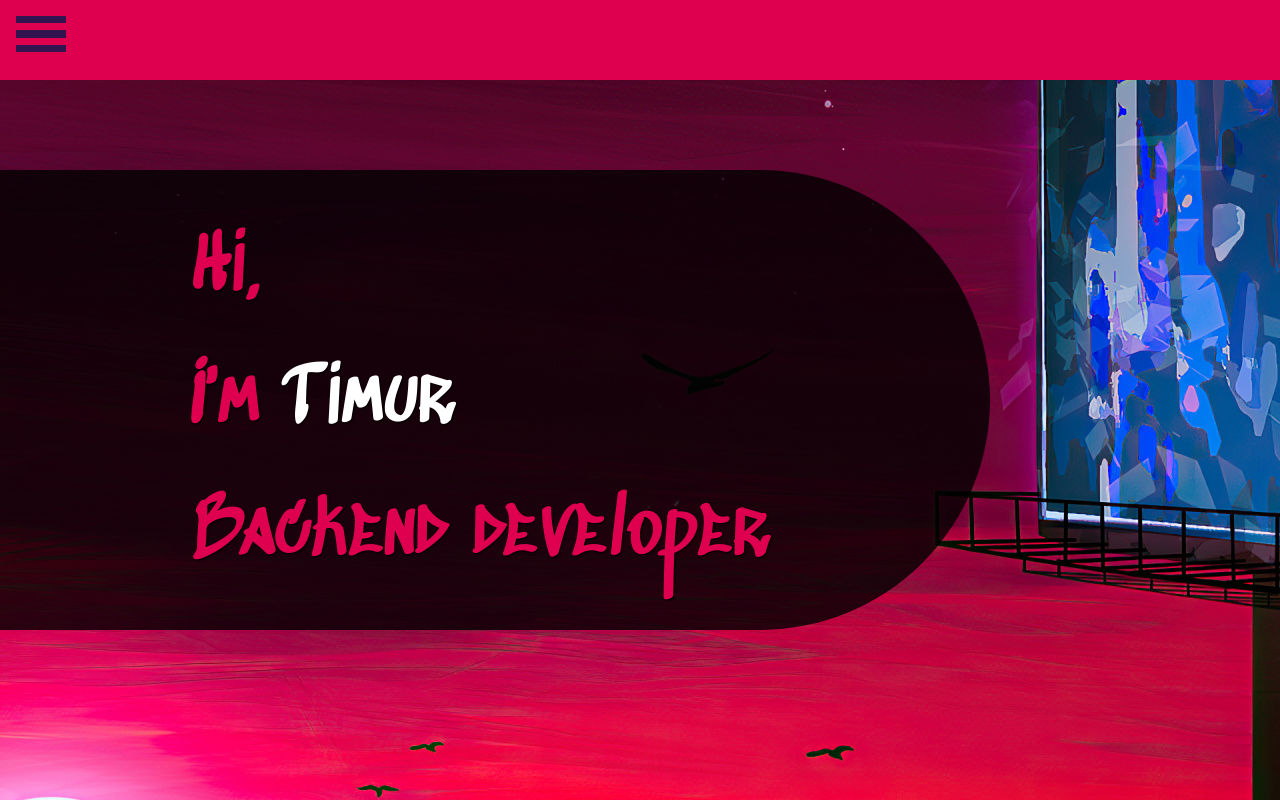
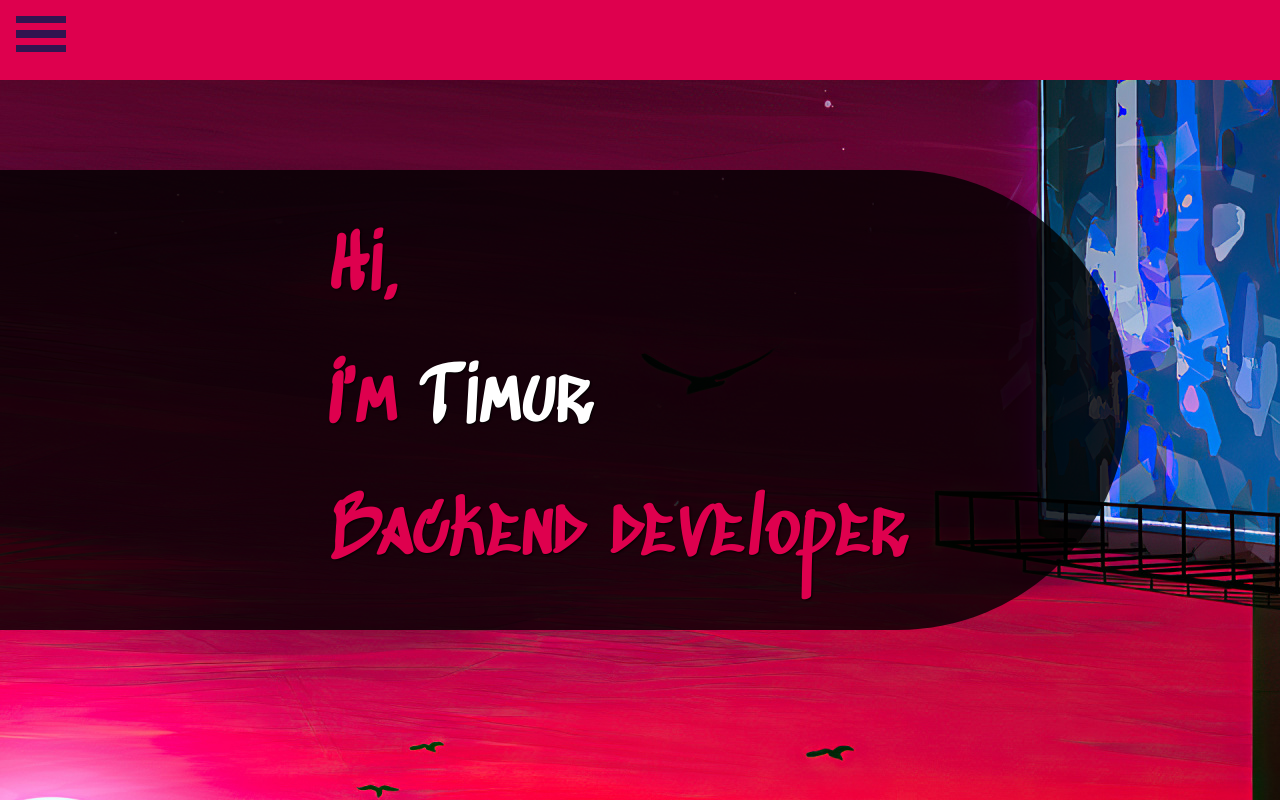
Before and after one commit to TbotaPhantA/personal-website-frontend, a Next.js app: page / in a window 1280 px wide. Shown: the top 800 px of the page. Built offline with nearby package versions, Linux system fonts and the light colour scheme.

Commit message:
home title padding was fixed.

```diff
--- a/src/styles/anchors/Home.module.scss
+++ b/src/styles/anchors/Home.module.scss
@@ -12,7 +12,7 @@ $base-pink: #F887FF;
 
   .title {
     position: relative;
-    left: -9vw;
+    left: -100px;
     min-height: 50vh;
     width: 60%;
     background-color: rgba(0, 0, 0, 0.80);
@@ -20,7 +20,7 @@ $base-pink: #F887FF;
     border-radius: 0 999px 999px 0;
     font-size: 6vw;
     text-shadow: 1px 1px 2px black;
-    padding: 30px 30px 30px 24vw;
+    padding: 30px 30px 30px 430px;
     display: flex;
     flex-direction: column;
     justify-content: space-around;
```
